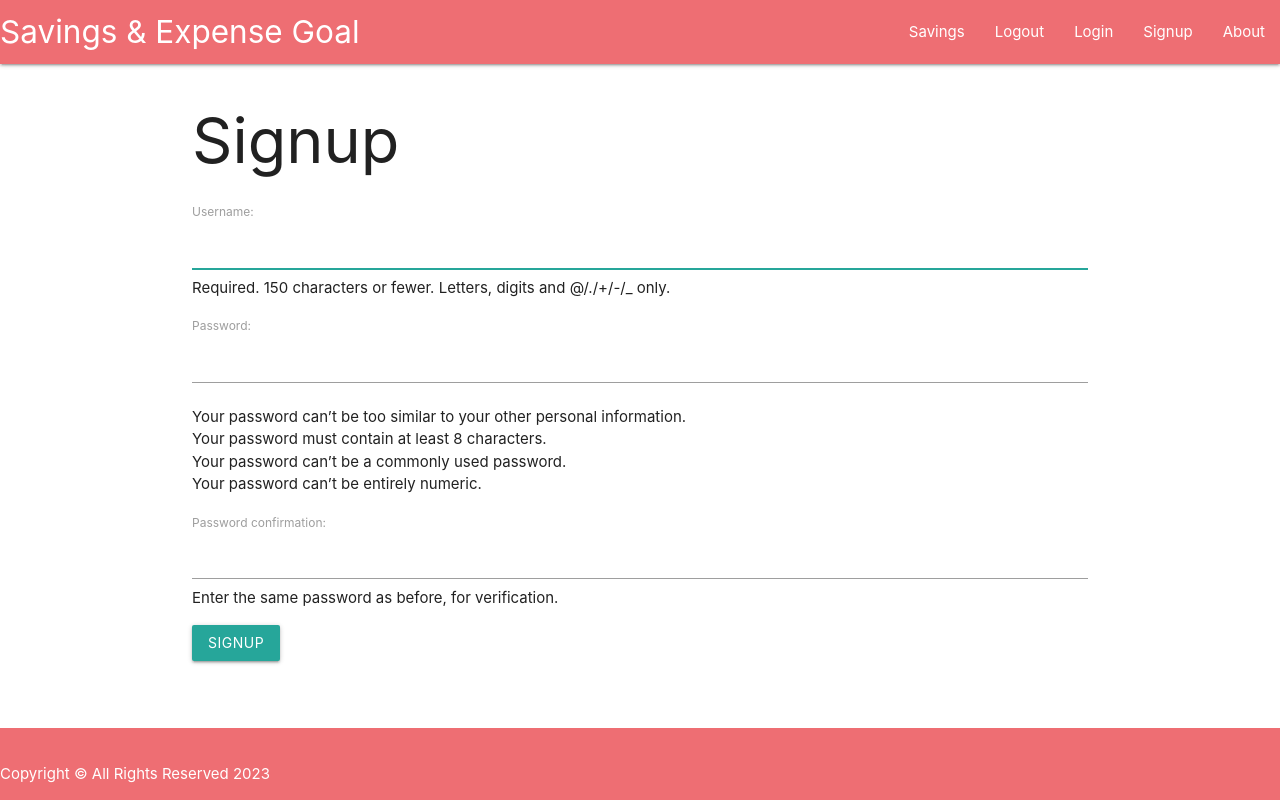
After one commit to danf8/savings-expense_goal_app, a Django app: page /accounts/signup in a window 1280 px wide. The commit adds this page. Run offline with Django 4.2, Linux system fonts and the light colour scheme.

Commit message:
wip: add signup & login

```diff
--- a/main_app/admin.py
+++ b/main_app/admin.py
@@ -1,3 +1,6 @@
 from django.contrib import admin
 
 # Register your models here.
+from .models import Savings
+
+admin.site.register(Savings)
--- a/main_app/models.py
+++ b/main_app/models.py
@@ -9,4 +9,4 @@ class Savings(models.Model):
     income = models.IntegerField(default=0)
 
     def __str__(self):
-        return self.save_goal
+        return str(self.save_goal)
--- a/main_app/templates/base.html
+++ b/main_app/templates/base.html
@@ -18,7 +18,16 @@
             <div class="nav-wrapper">
                 <a href="/" class="left brand-logo">Savings & Expense Goal</a>
                 <ul class="right">
-                    <a href="/about"></a>
+                    <a href="/about">About</a>
+                </ul>
+                <ul class="right">
+                    <a href="{% url 'signup' %}">Signup</a>
+                </ul>
+                <ul class="right">
+                    <a href="{% url 'login' %}">Login</a>
+                </ul>
+                <ul class="right">
+                    <a href="{% url 'logout' %}">Logout</a>
                 </ul>
                 <ul class="right">
                     <a href="{% url 'savings_index' %}">Savings</a>
--- /dev/null
+++ b/main_app/templates/registration/signup.html
@@ -0,0 +1,17 @@
+{% extends 'base.html' %}
+
+{% block title %}
+<title>Signup</title>
+{% endblock %}
+
+{% block content %}
+<h1>Signup</h1>
+{% if error %}
+<p class="red-text">{{ error }}</p>
+{% endif %}
+<form method="POST">
+    {% csrf_token %}
+    {{ form.as_p}}
+    <input type="submit" value="Signup" class="btn">
+</form>
+{% endblock %}
--- a/main_app/urls.py
+++ b/main_app/urls.py
@@ -5,4 +5,5 @@ urlpatterns= [
     path('', views.home),
     path('about/', views.about),
     path('savings/', views.savings, name='savings_index'),
+    path('accounts/signup', views.signup, name='signup'),
 ]
--- a/main_app/views.py
+++ b/main_app/views.py
@@ -1,6 +1,8 @@
-from django.shortcuts import render
+from django.shortcuts import render, redirect
 from .models import Savings
 from django.views.generic import ListView, DetailView
+from django.contrib.auth import login
+from django.contrib.auth.forms import UserCreationForm
 # Create your views here.
 
 def home(request):
@@ -12,3 +14,16 @@ def about(request):
 def savings(request):
     savings = Savings.objects.all()
     return render(request, 'savings/index.html', {'savings': savings})
+
+def signup(request):
+    error_message = ''
+    if request.method == 'POST':
+        form = UserCreationForm(request.POST)
+        if form.is_valid():
+            user = form.save()
+            login(request, user)
+            return redirect('savings_index')
+        else:
+            error_message = 'OOPS, not a valid sign up - try again'
+    form = UserCreationForm()
+    return render(request, 'registration/signup.html', {'form': form, 'error': error_message})
--- a/savingsgoal/settings.py
+++ b/savingsgoal/settings.py
@@ -122,6 +122,9 @@ USE_TZ = True
 # https://docs.djangoproject.com/en/4.1/howto/static-files/
 
 STATIC_URL = 'static/'
+LOGIN_REDIRECT_URL = '/savings/'
+LOGOUT_REDIRECT_URL = '/'
+
 
 # Default primary key field type
 # https://docs.djangoproject.com/en/4.1/ref/settings/#default-auto-field
--- a/savingsgoal/urls.py
+++ b/savingsgoal/urls.py
@@ -19,4 +19,5 @@ from django.urls import path, include
 urlpatterns = [
     path('admin/', admin.site.urls),
     path('', include('main_app.urls')),
+    path('accounts/', include('django.contrib.auth.urls')),
 ]
```
Also changed, not shown: main_app/templates/registration/login.html (added, +13 -0 lines).
